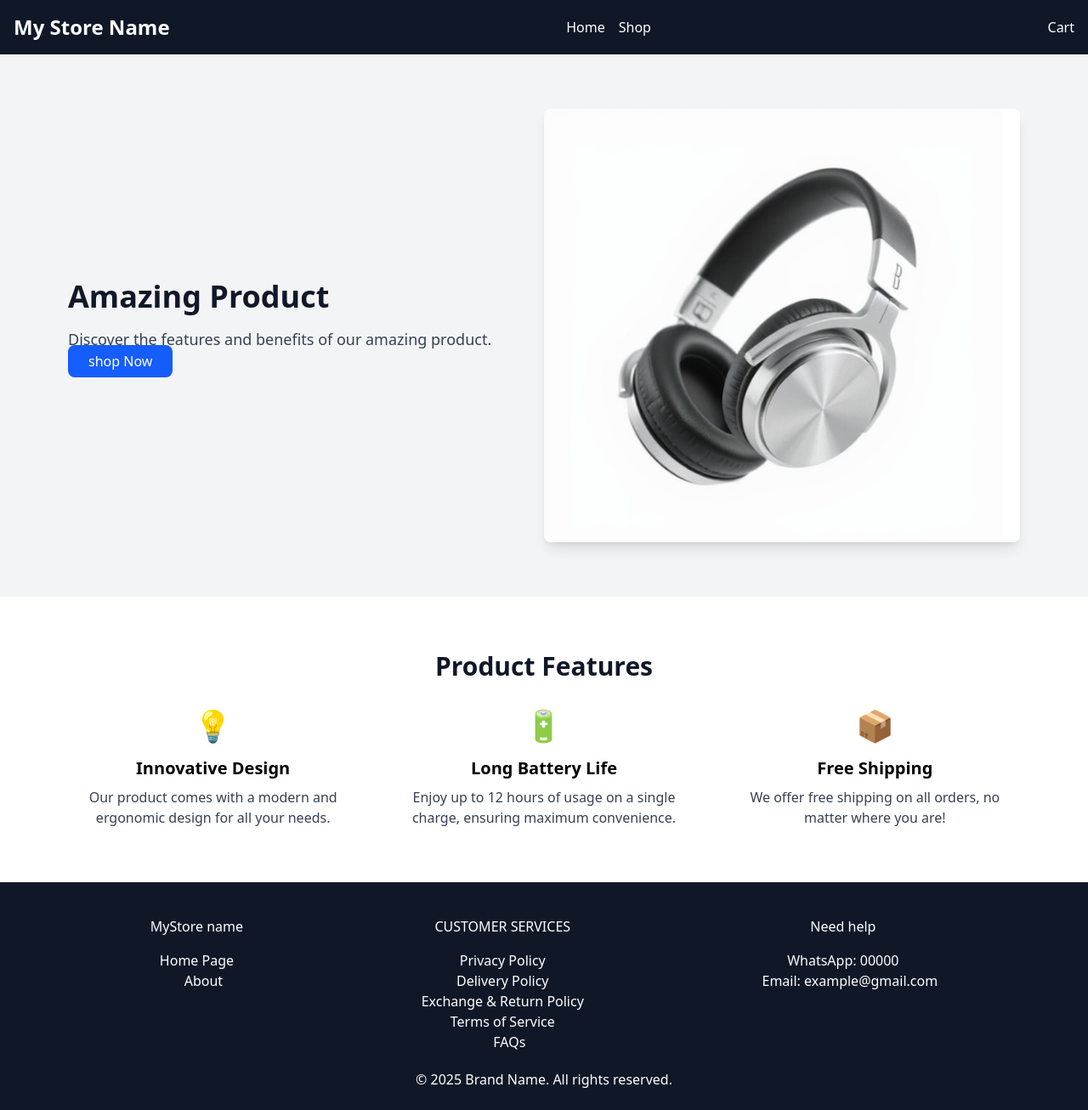
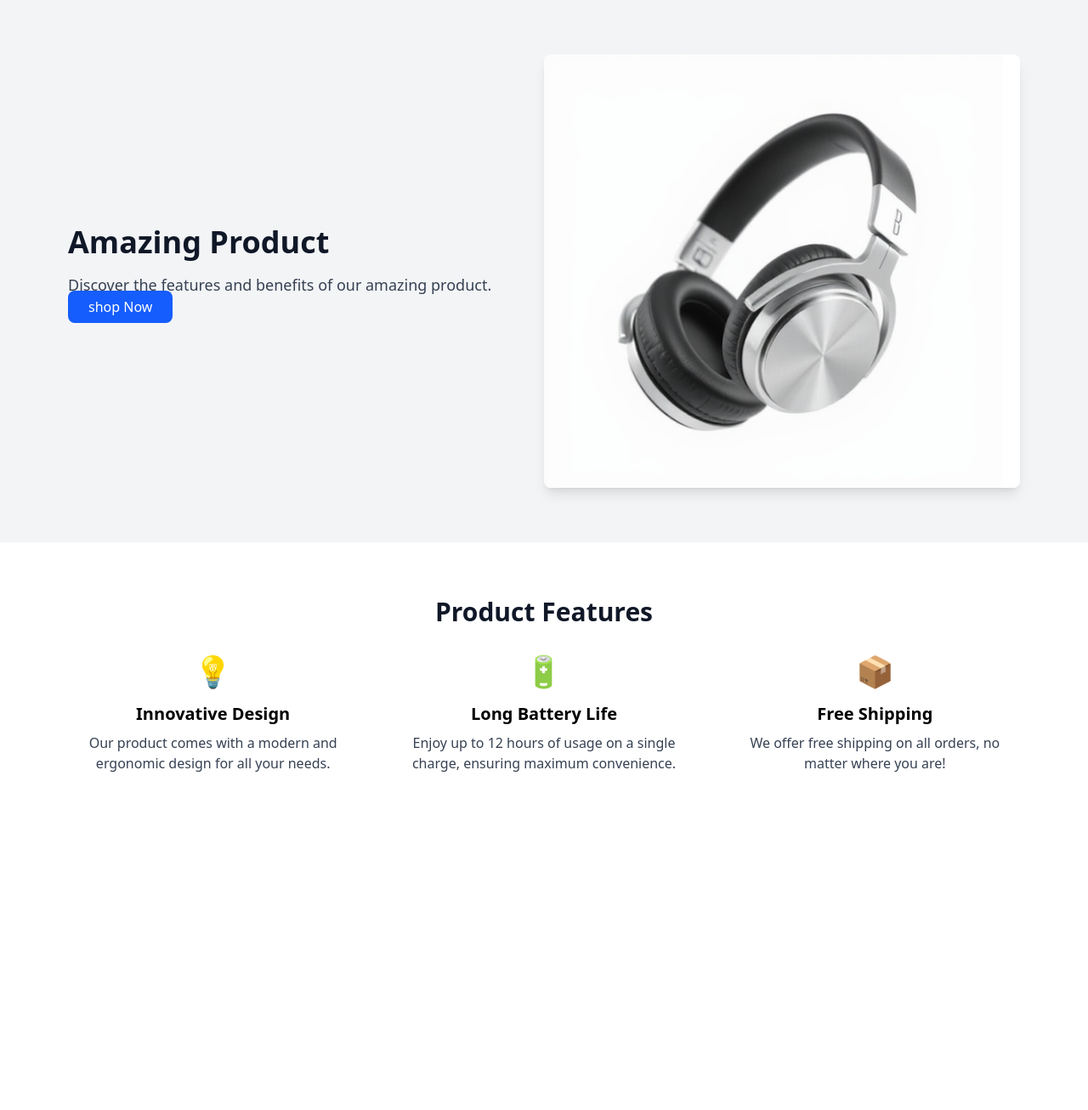
Before and after one commit to Zohaib770/one-ecommerce-store, a React (Vite) app in the folder one-ecommerce-store-ui/: page / in a window 1280 px wide. Shown: the whole page at 85% size. After the commit the page ends 974 px from the top, so only its background shows below. Built offline with nearby package versions, Linux system fonts and the light colour scheme.

Commit message:
add routes

```diff
--- a/one-ecommerce-store-ui/src/App.tsx
+++ b/one-ecommerce-store-ui/src/App.tsx
@@ -1,8 +1,9 @@
-import { BrowserRouter as Router, Routes, Route} from 'react-router-dom';
-import Header from "./components/Header.tsx"
+import { BrowserRouter as Router, Routes, Route } from 'react-router-dom';
 import Main from './components/Main.tsx'
 import Shop from './components/Shop.tsx'
-import Footer from './components/Footer.tsx'
+import ProductDetails from './components/ProductDetails.tsx'
+import Cart from './components/Cart.tsx'
+import Checkout from './components/Checkout.tsx'
 
 
 function App() {
@@ -10,22 +11,13 @@ function App() {
   return (
     <Router>
       <Routes>
-        <Route path="/" element={
-            <>
-              <Header />
-              <Main />
-              <Footer />
-            </>
-          }/>
-        <Route path="/shop" element={
-            <>
-              <Header />
-              <Shop />
-              <Footer />
-            </>
-          }/>
+        <Route path="/" element={<Main />} />
+        <Route path="/shop" element={<Shop />} />
+        <Route path="/cart" element={<Cart />} />
+        <Route path="/checkout" element={<Checkout />} />
+        <Route path="/product-details/:id" element={<ProductDetails />} />
       </Routes>
-  </Router>
+    </Router>
   )
 }
 
```
